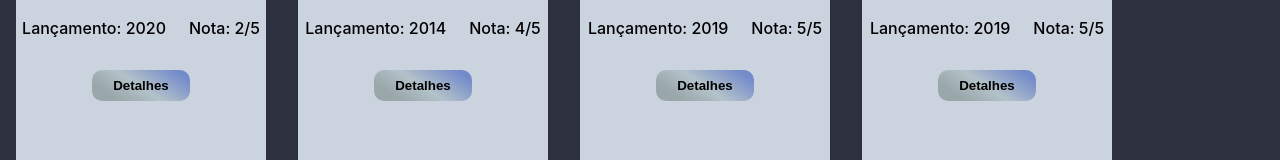
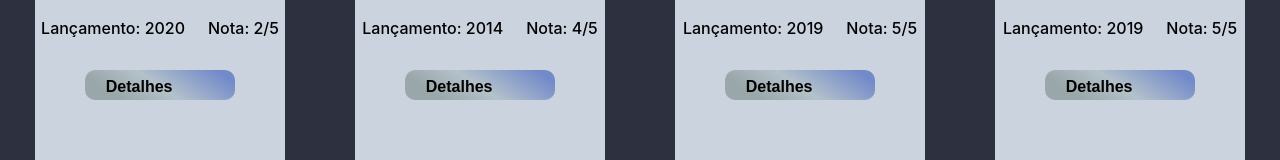
Before and after one commit to edfragoso/project2-ClientSide-React-ts, a React (Create React App) app: page / in a window 1280 px wide. Shown: the part 430-590 px from the top of the page. Built offline with nearby package versions, Linux system fonts and the light colour scheme.

Commit message:
reafactor: styles

```diff
--- a/src/components/BoxLogin/BoxLogin.scss
+++ b/src/components/BoxLogin/BoxLogin.scss
@@ -40,6 +40,23 @@
         }
 
 
+        button {
+            border-radius: .3rem;
+            margin-top: 1rem;
+            width: 250px;
+            height: 30px;
+            font-size: 16px;
+            font-weight: 600;
+            transition: all .5s;
+
+
+            &:hover{
+                cursor: pointer;
+                scale:  1.1;
+                border: none;
+                background-color: #d9d9df;
+            }
+        }
     }
 }
 
@@ -56,22 +73,6 @@
 
     }
 
-    button {
-        border-radius: .3rem;
-        width: 150px;
-        height: 30px;
-        font-size: 16px;
-        font-weight: 600;
-        transition: all .5s;
-
-
-        &:hover{
-            cursor: pointer;
-            scale:  1.1;
-            border: none;
-            background-color: #d9d9df;
-        }
-    }
 
 
 }
--- a/src/components/ProductItemList/List.scss
+++ b/src/components/ProductItemList/List.scss
@@ -2,4 +2,6 @@
   display: flex;
   margin-top: 1rem;
   flex-wrap: wrap;
+  align-items: center;
+  justify-content: space-around;
 }
--- a/src/components/ProductItemList/ProductItem/style.scss
+++ b/src/components/ProductItemList/ProductItem/style.scss
@@ -10,6 +10,7 @@
   height: 540px;
   margin: 1rem;
   width: 250px;
+
 }
 .imageItem {
   margin-top: 1rem;
@@ -39,6 +40,7 @@ a {
 .btnDetails {
   background: $btnDetails;
   border-radius: 10px;
+  width: 150px;
   border: none;
   cursor: pointer;
   display: flex;
--- a/src/components/RegistrationUsers/RegistrationUsers.scss
+++ b/src/components/RegistrationUsers/RegistrationUsers.scss
@@ -71,6 +71,7 @@
         text-shadow: 2px 2px 8px grey;
     }
 
+}
             button {
                 flex-direction: row;
                 border-radius: .3rem;
@@ -89,4 +90,3 @@
                     background-color: #d9d9df;
                 }
             }
-}
--- a/src/pages/Perfil/index.tsx
+++ b/src/pages/Perfil/index.tsx
@@ -2,6 +2,7 @@ import NavBarr from "components/NavBar";
 import "./Usuarios.scss";
 import { Perfis } from "mocks/perfis";
 import Item from "./item";
+import { NavLink } from "react-router-dom";
 
 type Props = typeof Perfis[0];
 
@@ -15,6 +16,7 @@ export default function Perfil() {
         ))}
       </div>
       <div id="btnPerfil">
+
         <button id="addPerfil">Adicionar novo Perfil</button>
       </div>
     </>
--- a/src/router.tsx
+++ b/src/router.tsx
@@ -5,6 +5,7 @@ import Login from "pages/Login";
 import ManageUsers from "components/RegistrationUsers";
 import Perfil from "pages/Perfil";
 import Details from "pages/Details";
+
 
 const Router = () => {
   return (
@@ -14,6 +15,7 @@ const Router = () => {
       <Route path={RoutePath.USERS} element={<ManageUsers />} />
       <Route path={RoutePath.PROFILE} element={<Perfil />} />
       <Route path={RoutePath.DETAILS} element={<Details />} />
+
     </Routes>
   );
 };
--- a/src/types/routes.ts
+++ b/src/types/routes.ts
@@ -4,4 +4,6 @@ export enum RoutePath {
   USERS = "/users",
   DETAILS = "/details/:id",
   PROFILE = "/perfil",
+
+
 }
```
Also changed, not shown: src/components/BoxLogin/index.tsx (+6 -7 lines), src/components/RegistrationUsers/index.tsx (+9 -0 lines). Lines whose indentation alone changed are shown as unchanged.
